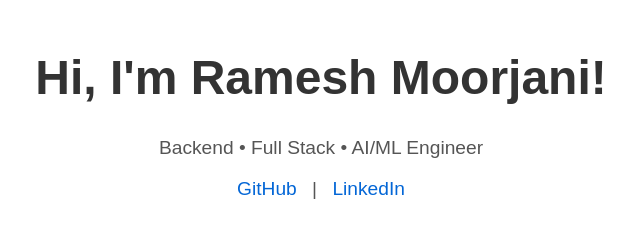
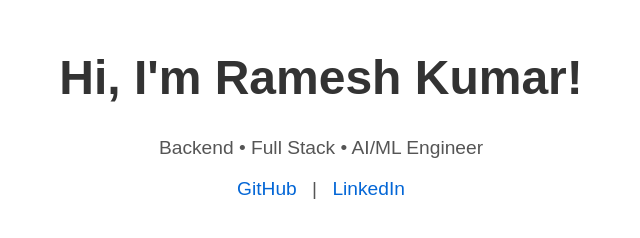
Before and after one commit to rameshmoorjani/rameshmoorjani.github.io, a plain HTML site: page index.html in a window 1280 px wide. Shown: the whole page, without its empty margins (319-959 px from the left). Drawn offline with Linux system fonts and the light colour scheme.

Commit message:
Update index.html

```diff
--- a/index.html
+++ b/index.html
@@ -12,7 +12,7 @@
   </style>
 </head>
 <body>
-  <h1>Hi, I'm Ramesh Moorjani!</h1>
+  <h1>Hi, I'm Ramesh Kumar!</h1>
   <p>Backend • Full Stack • AI/ML Engineer</p>
   <p>
     <a href="https://github.com/rameshmoorjani">GitHub</a> |
```
